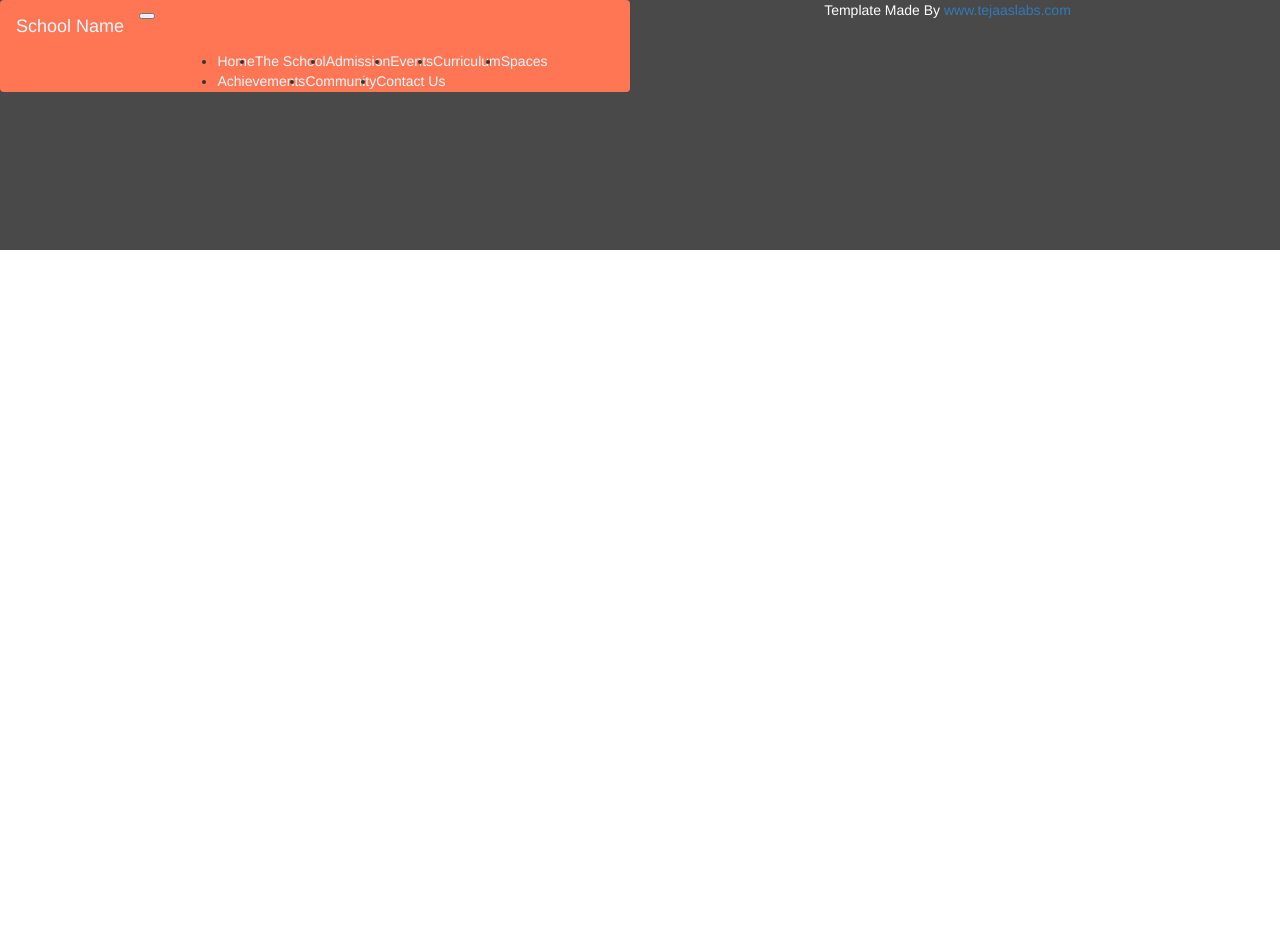
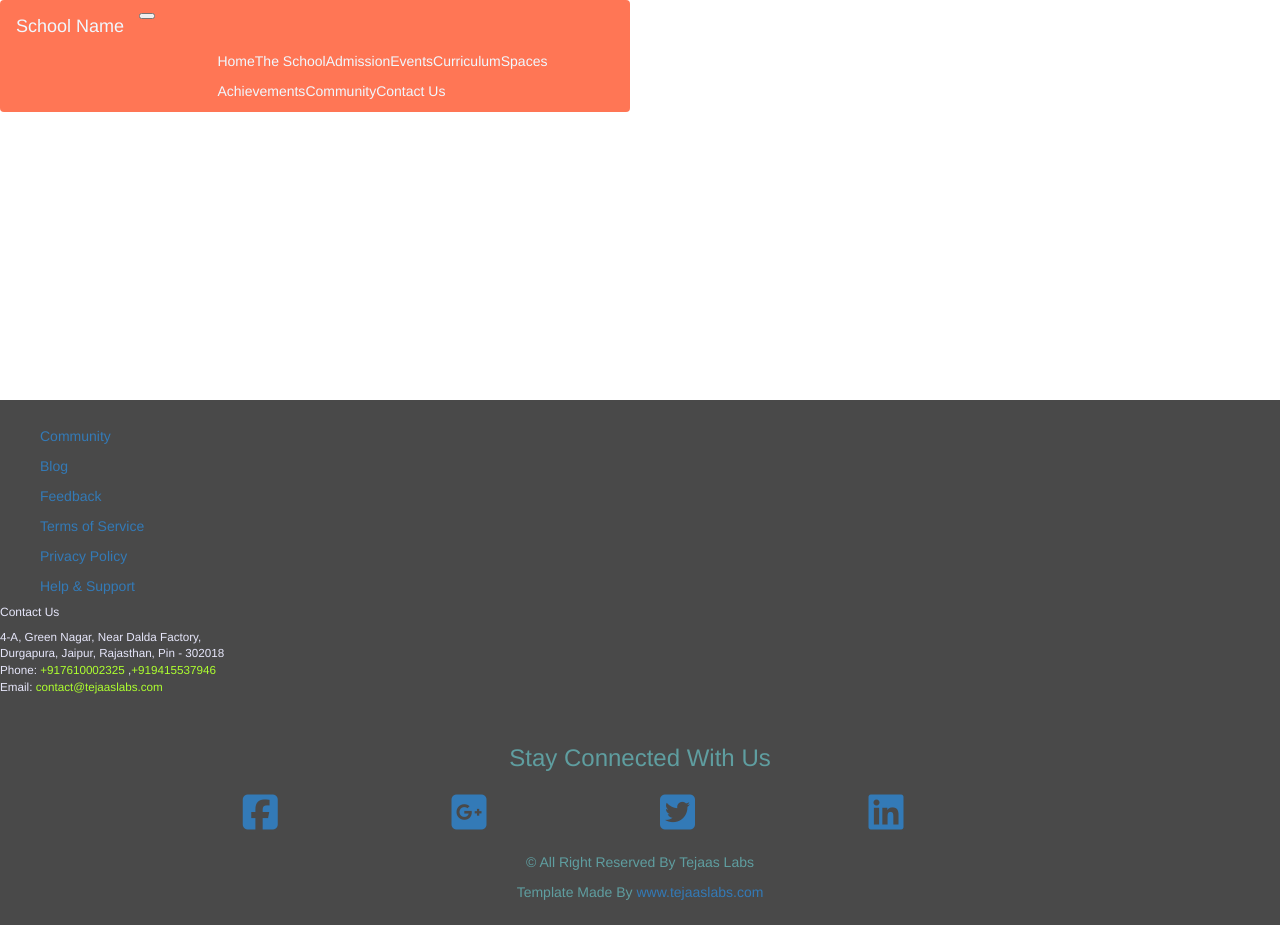
Before and after one commit to amitdubey8888/MySchoolWebsite, an Angular app: page / in a window 1280 px wide. Before the commit the page ends 800 px from the top, so only its background shows below. Built offline with nearby package versions, Linux system fonts and the light colour scheme.

Commit message:
Footer Completed

```diff
--- a/src/app/app.component.css
+++ b/src/app/app.component.css
@@ -78,17 +78,32 @@ a.nav-link:hover,a.nav-link:active ,a.nav-link:focus{
 
     background-color: #494949;
 
-    color:#fff;
+    color: cadetblue;
 
-    height:250px;
+    padding-top: 2%;
 
+    padding-bottom: 1%;
 }
 
-.footer-default {
+.social-ul{
+    margin: 0px;
+}
+.social-li{
+    font-size: 40px;
 
-    clear: both;
+    display: inline;
 
-    position: relative;
+    list-style: none;
 
-    height: auto;
+    margin-right: 14%;
 }
+.social-li:hover{
+    font-size: 41px;
+}
+ul li{
+    list-style: none;
+    margin-bottom: 10px;
+}
+#a-tag{
+    color: greenyellow;
+}
--- a/src/app/app.component.html
+++ b/src/app/app.component.html
@@ -1,3 +1,5 @@
+<!--Header Start-->
+
 <nav class="navbar navbar-toggleable-md navbar-header">
   <button class="navbar-toggler navbar-toggler-right" type="button" data-toggle="collapse" data-target="#navbarSupportedContent" aria-controls="navbarSupportedContent" aria-expanded="false" aria-label="Toggle navigation">
     <span class="navbar-toggler-icon"></span>
@@ -37,7 +39,81 @@
   </div>
 </nav>
 
+<!--Header End-->
 
-<footer class="container-fluid text-center footer-style">
-  <p>Template Made By <a href="https://www.tejaaslabs.com" title="Visit Tejaas Labs">www.tejaaslabs.com</a></p>
+<!--Google Map-->
+
+<div id="googleMap" style="height:400px;width:100%;"></div>
+<script>
+function myMap() {
+var myCenter = new google.maps.LatLng(41.878114, -87.629798);
+var mapProp = {center:myCenter, zoom:12, scrollwheel:false, draggable:false, mapTypeId:google.maps.MapTypeId.ROADMAP};
+var map = new google.maps.Map(document.getElementById("googleMap"),mapProp);
+var marker = new google.maps.Marker({position:myCenter});
+marker.setMap(map);
+}
+</script>
+<script src="https://maps.googleapis.com/maps/api/js?key=AIzaSyBu-916DdpKAjTmJNIgngS6HL_kDIKU0aU&callback=myMap"></script>
+
+<!--End of Google Map-->
+
+<!--Footer Start-->
+
+<footer class="container-fluid footer-style">
+  <div class="row">
+    <div class="col-4">
+      <ul>
+        <li><a href="">Community</a></li>
+        <li><a href="">Blog</a></li>
+        <li><a href="">Feedback</a></li>
+      </ul>
+    </div>
+    <div class="col-4">
+      <ul>
+        <li><a href="">Terms of Service</a></li>
+        <li><a href="">Privacy Policy</a></li>
+        <li><a href="">Help & Support</a></li>
+      </ul>
+    </div>
+    <div class="col-4">
+      <address style="font-size:smaller; color:lavender;">
+        <h6>Contact Us</h6>
+         4-A, Green Nagar, Near Dalda Factory,<br>
+         Durgapura, Jaipur, Rajasthan, Pin - 302018<br>
+         Phone: <a id="a-tag" href= "tel:+917610002325" title="Call to +917610002325">+917610002325</a> ,<a id="a-tag" href="tel:+919415537946" title="Call to +919415537946">+919415537946</a><br>
+         Email: <a id="a-tag" href= "mailto:contact@tejaaslabs.com?Subject=Contact%20Form" target="_top" title="Mail To contact@tejaaslabs.com">contact@tejaaslabs.com</a><br>
+      </address>
+    </div>
+  </div>
+  <div class="row social-border">
+    <div class="col"></div>
+    <div class="col-6 text-center" style="margin-top:2%;">
+       <p style="font-size: x-large;">Stay Connected With Us</p>
+       <ul class="social-ul">
+        <li class="social-li">
+          <a href="https://www.facebook.com/" target="_blank" title="Visit our facebook page"><span><i class="fa fa-facebook-square" aria-hidden="true"></i></span></a>
+        </li>
+        <li class="social-li">
+          <a href="https://www.plus.google.com/" target="_blank" title="Visit our google-plus page"><span><i class="fa fa-google-plus-square" aria-hidden="true"></i></span></a>
+        </li>
+        <li class="social-li">
+          <a href="https://www.twitter.com/" target="_blank" title="Visit our twitter page"><span><i class="fa fa-twitter-square" aria-hidden="true"></i></span></a>
+        </li>
+        <li class="social-li">
+          <a href="https://www.linkedin.com/" target="_blank" title="Visit our linkedin page"><span><i class="fa fa-linkedin-square" aria-hidden="true"></i></span></a>
+        </li>
+      </ul>
+    </div>
+    <div class="col"></div>
+  </div>
+  <div class="row">
+    <div class="col">
+      <p style="margin: 10px 0px 10px 0px; text-align: -webkit-center;">&copy; All Right Reserved By Tejaas Labs</p>
+    </div>
+    <div class="col">
+      <p style="margin: 10px 0px 10px 0px; text-align: -webkit-center;">Template Made By <a href="https://www.tejaaslabs.com" title="Visit Tejaas Labs">www.tejaaslabs.com</a></p>
+    </div>
+  </div>
 </footer>
+
+<!--End Of Footer-->
```
